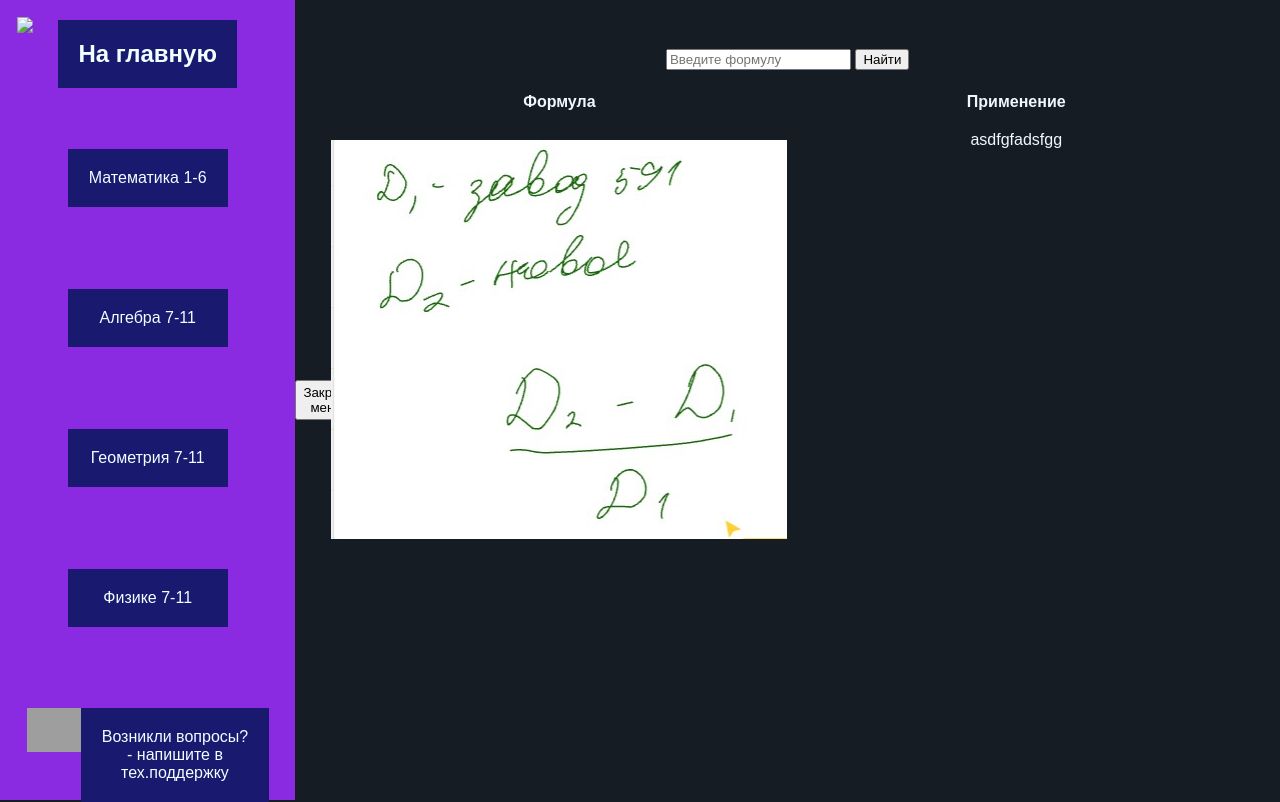
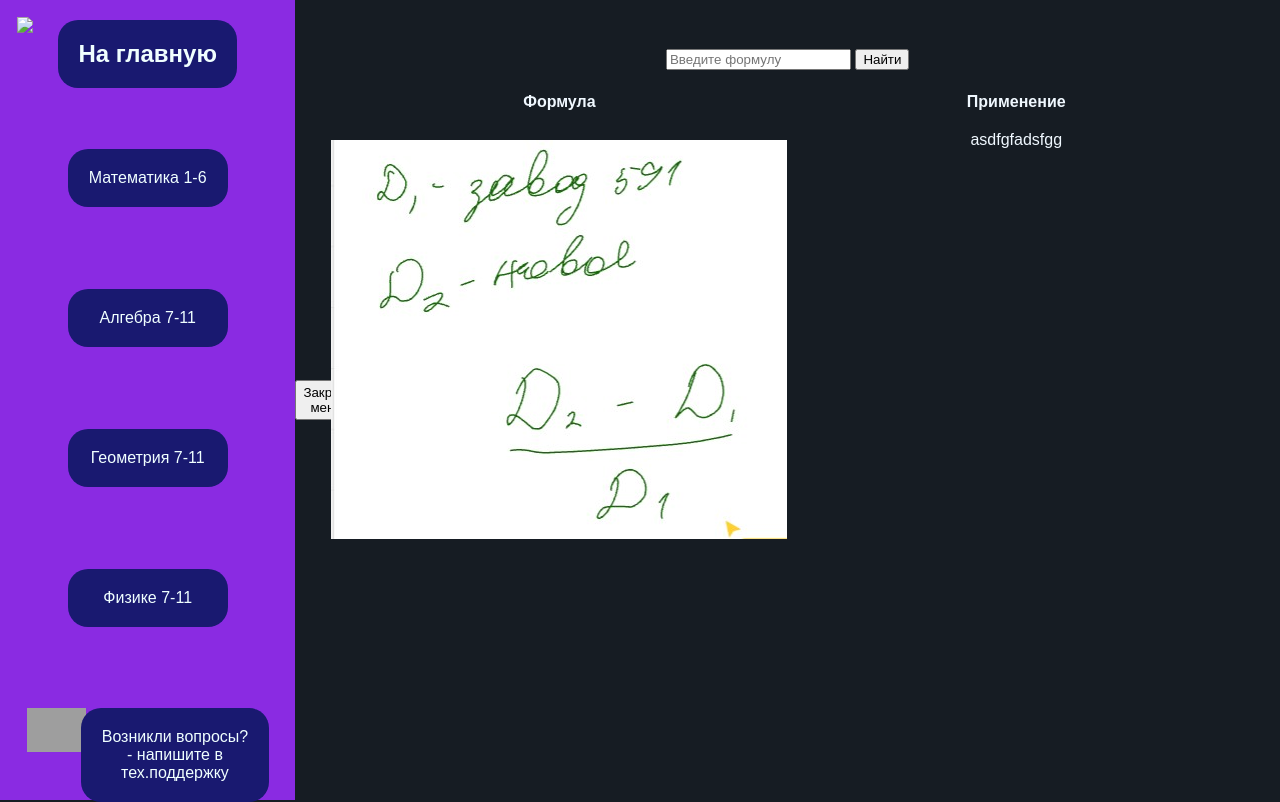
Before and after one commit to ivantr30/WellKidSite, a Django app: page /formulas/mathformulas in a window 1280 px wide. Run offline with Django 5.2, Linux system fonts and the light colour scheme; some web fonts are replaced; grey boxes are pictures that could not be loaded.

Commit message:
ZaebaloX2

```diff
--- a/VseFormuli/subjectscontent/static/subjectscontent/css/style.css
+++ b/VseFormuli/subjectscontent/static/subjectscontent/css/main.css
@@ -48,6 +48,7 @@ a{
     text-decoration: none;
     background-color: midnightblue;
     padding: 20px;
+    border-radius: 20px;
 }
 button{
     left: 0%;
--- a/VseFormuli/subjectscontent/templates/base.html
+++ b/VseFormuli/subjectscontent/templates/base.html
@@ -4,7 +4,7 @@
     <meta charset="UTF-8">
     <meta name="viewport" content="width=device-width, initial-scale=1.0">
     {%load static%}
-    <link rel = "stylesheet" href="{%static 'subjectscontent\css\style.css'%}">
+    <link rel = "stylesheet" href="{%static 'subjectscontent\css\main.css'%}">
     {%block connect%}
     {%endblock%}
     <title>VseFormuli</title> <!--.ru-->
--- a/VseFormuli/subjectscontent/templates/categorybase.html
+++ b/VseFormuli/subjectscontent/templates/categorybase.html
@@ -1,7 +1,7 @@
 {%extends 'base.html'%}
 {%load static%}
 {%block connect%}
-    <link rel = "stylesheet" href="{%static 'subjectscontent\css\style1.css'%}">
+    <link rel = "stylesheet" href="{%static 'subjectscontent\css\category.css'%}">
 {%endblock%}
 {%block content%}
             <table>
```
Also changed, not shown: VseFormuli/subjectscontent/static/subjectscontent/css/category.css (renamed from VseFormuli/subjectscontent/static/subjectscontent/css/style1.css).
